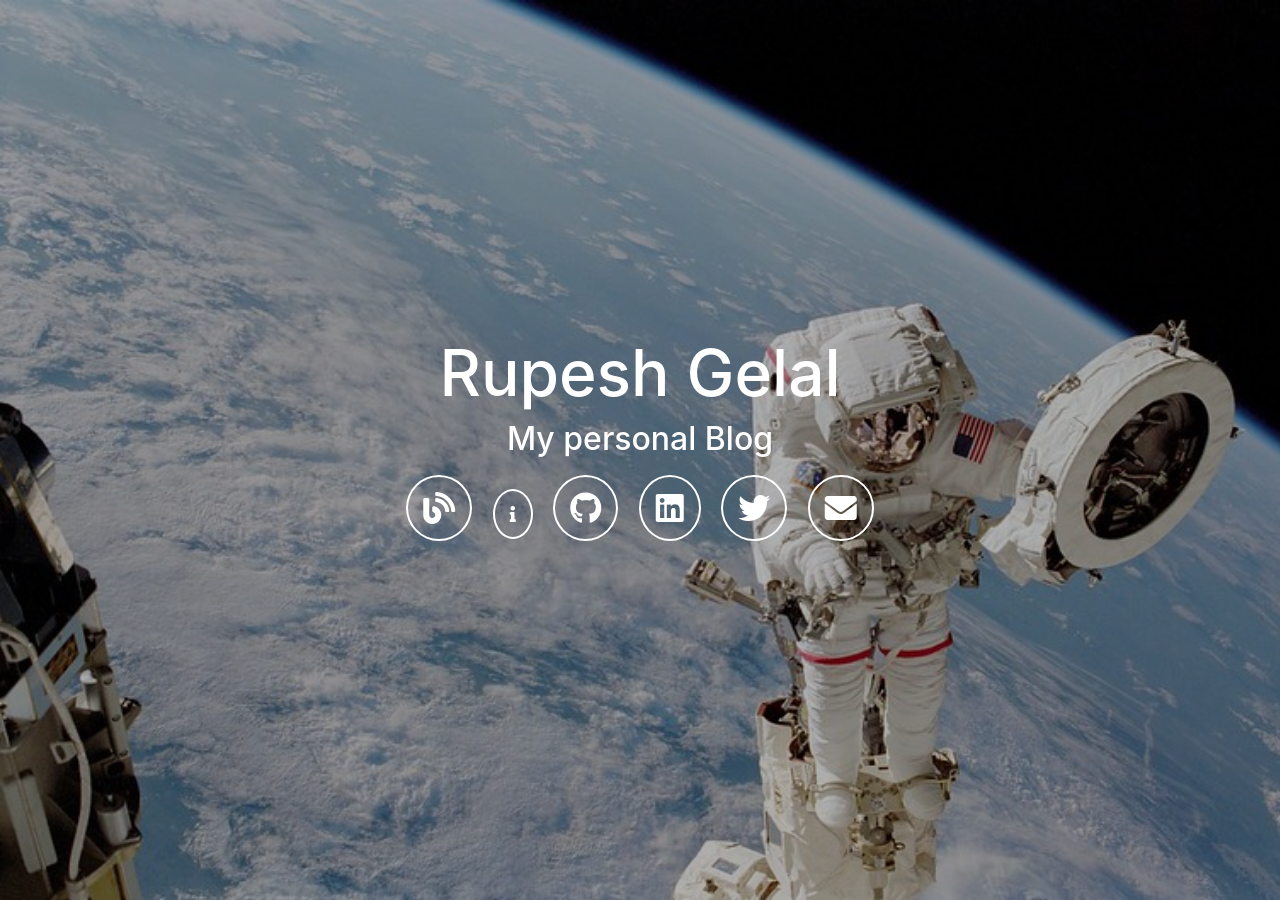
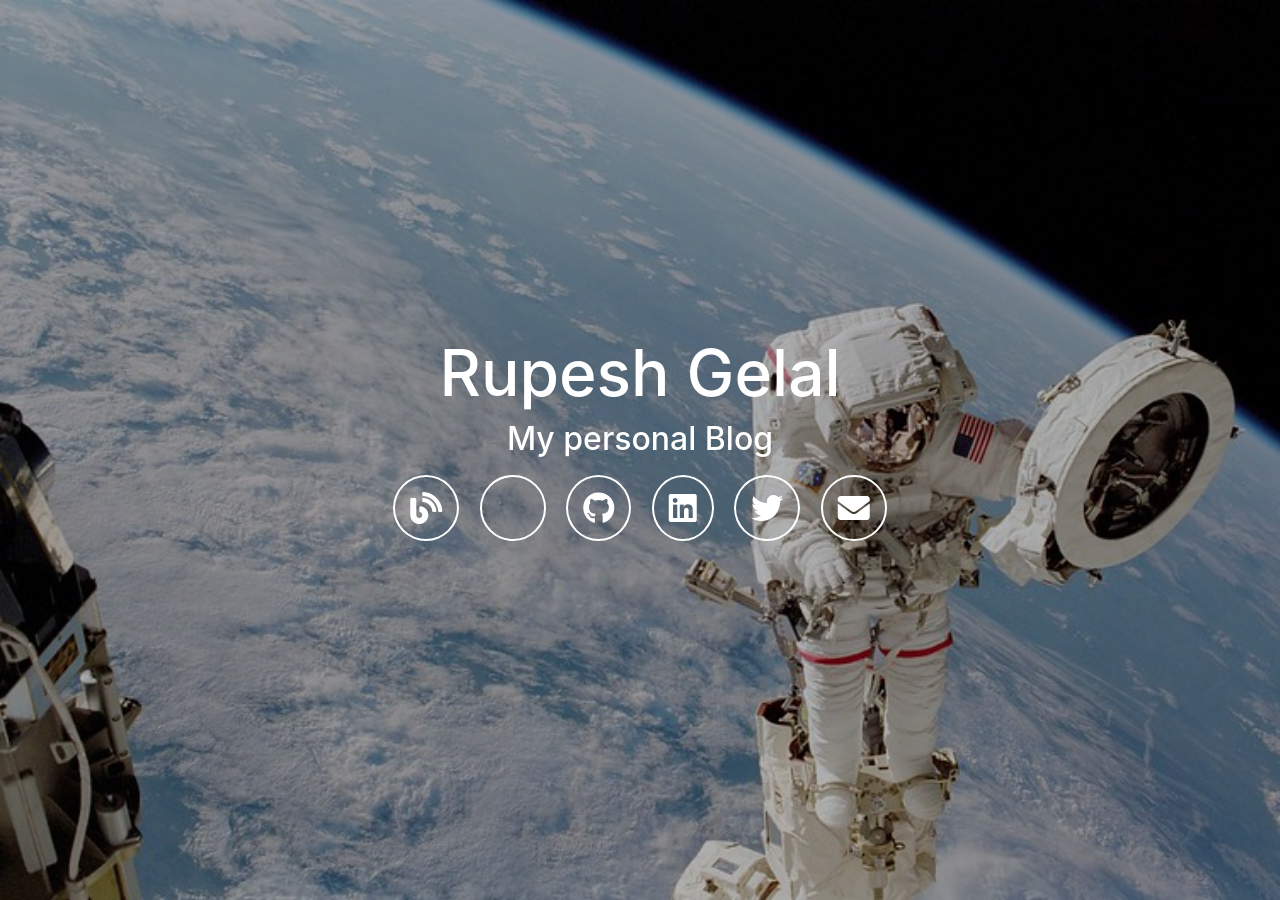
Before and after one commit to rgrupesh/WEBSITE, a Jekyll site: the page built from index.markdown, in a window 1280 px wide. Built offline with Jekyll 4.4.1, drawn with Linux system fonts in a browser that asks for light colours; nearby versions of some CDN libraries.

Commit message:
icon check

```diff
--- a/_layouts/front.html
+++ b/_layouts/front.html
@@ -24,7 +24,7 @@
                 <ul>
                     <li><a class="fas fa-2x fa-blog" href="{{ site.baseurl }}{% link blog.html %}" title="Blog"></a></li>
 
-                    <li><a class="fa fa-info" href="{{ site.baseurl }}{% link about.html %}" title="About"></a></li>
+                    <li><a class="fab fa-2x fa-info" href="{{ site.baseurl }}{% link about.html %}" title="About"></a></li>
 
                     {% if site.github.username %}
                     <li><a class="fab fa-2x fa-github" href="https://github.com/{{ site.github.username }}" title="GitHub"></a></li>
```
